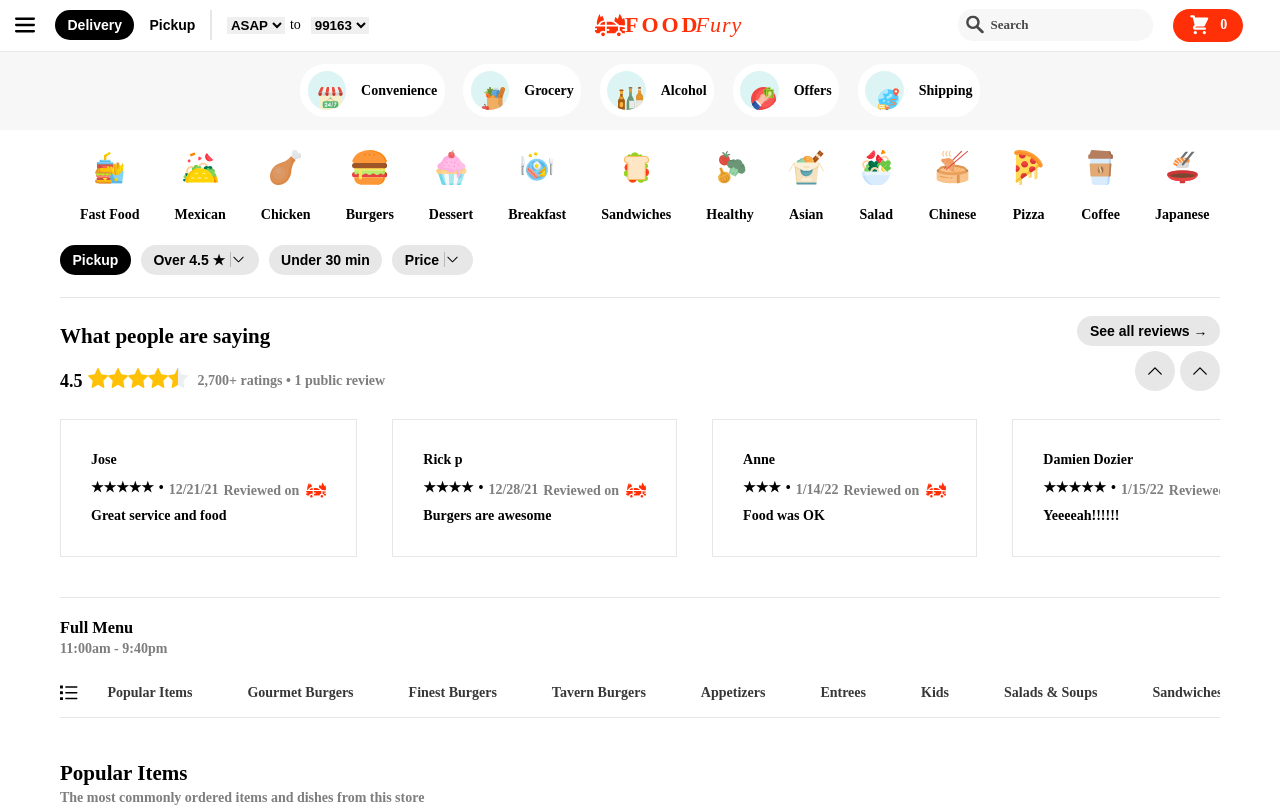
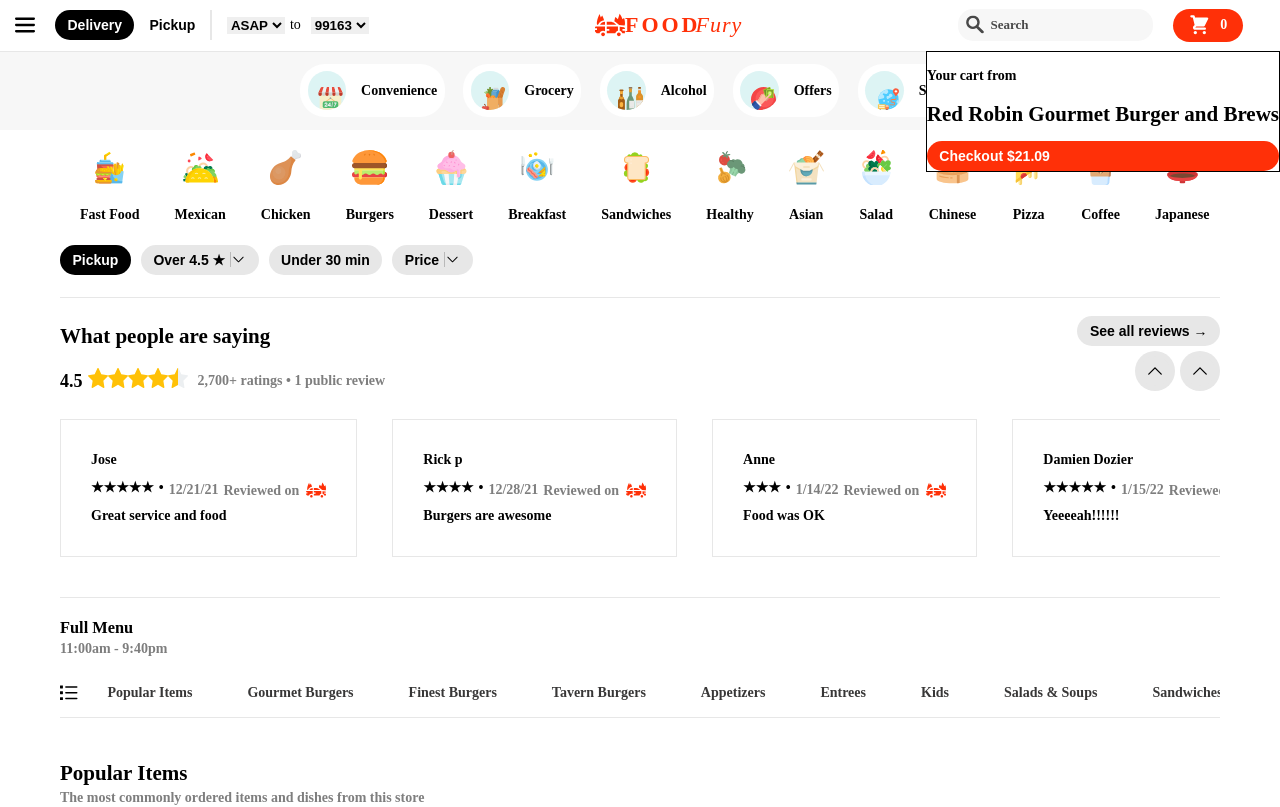
Before and after one commit to nikswebdev/Food-Fury, a React (Create React App) app: page / in a window 1280 px wide. Shown: the top 807 px of the page. Built offline with nearby package versions, Linux system fonts and the light colour scheme; a web font is replaced by a local one.

Commit message:
positioned checkout cart

```diff
--- a/src/App.js
+++ b/src/App.js
@@ -10,6 +10,7 @@
 import DUMMY_MENU from './store/store-menu/DUMMY_MENU';
 import MenuOverlay from './Menu/MenuOverlay/MenuOverlay';
 import MenuContext from './store/store-menu/menu-context';
+import CartCheckout from './Cart/CartCheckout';
 
 function App() {
   const menuCtx = useContext(MenuContext);
@@ -24,6 +25,7 @@
           <NonRestarauntsContainer />
         </header>
         <main className={classes.main}>
+          <CartCheckout/>
           <FoodOptions />
           <Settings />
           <Reviews />
--- /dev/null
+++ b/src/Cart/CartCheckout.js
@@ -0,0 +1,18 @@
+import BtnContainer from '../Nav/BtnContainer/BtnContainer';
+import BtnCounter from '../UI/BtnCounter';
+import classes from './CartCheckout.module.css';
+
+const CartCheckout = () => {
+  return (
+    <div className={classes.cart__checkout}>
+      <div className={classes['cart__checkout--header']}>
+        <p>Your cart from</p>
+        <h2>Red Robin Gourmet Burger and Brews</h2>
+      </div>
+
+      <BtnCounter>Checkout $21.09</BtnCounter>
+    </div>
+  );
+};
+
+export default CartCheckout;
--- /dev/null
+++ b/src/Cart/CartCheckout.module.css
@@ -0,0 +1,12 @@
+.cart__checkout{
+    display: flex;
+    flex-direction: column;
+    position: fixed;
+    top: 0;
+    right: 0;
+    z-index: 2;
+    background-color: white;
+
+    border: 1px solid black;
+    margin-top: 5.125rem;
+}
```
